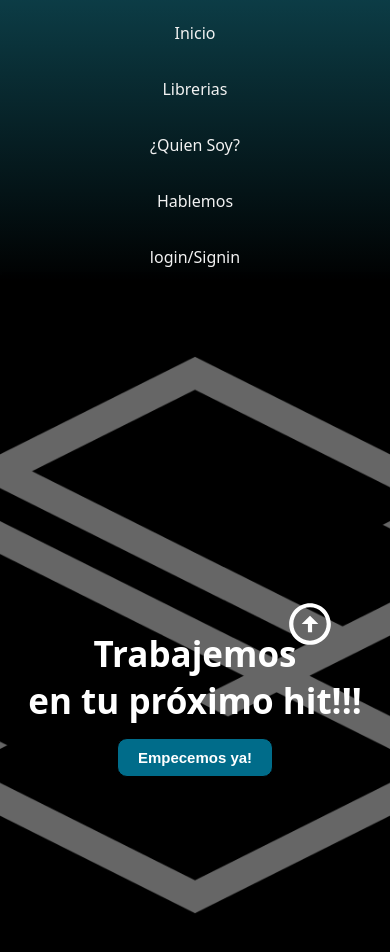
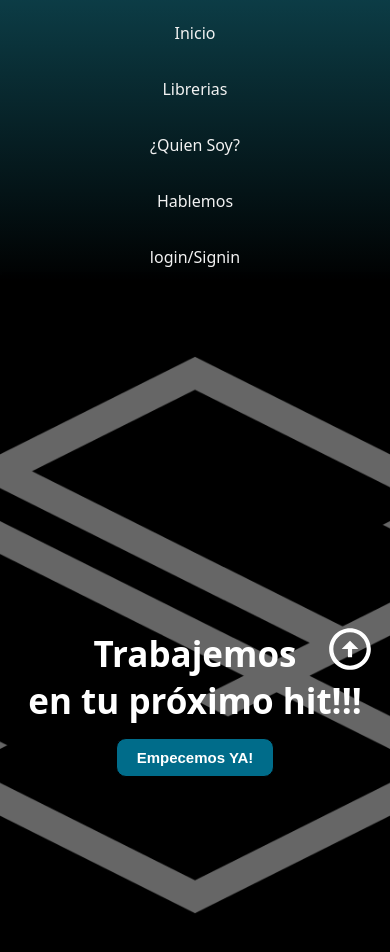
Before and after one commit to SergioIturralde/PF-Sergio-Iturralde, a plain HTML site: page index.html in a window 390 px wide. Shown: the part 138-1090 px from the top of the page. Drawn offline with Linux system fonts and the light colour scheme.

Commit message:
flecha arriba

```diff
--- a/css/estilos.css
+++ b/css/estilos.css
@@ -288,12 +288,12 @@ footer p {
   border: 1px solid black;
   box-shadow: 2px 2px 10px black;
   color: white;
-  background-color: rgb(0, 200, 255);
+  background-color: rgb(0, 200, 255,0.542);
   transition: 1s;
   }
 
 .btnQuien:hover {
-  background-color: rgba(0, 200, 255, 0.542);
+  background-color: rgba(0, 200, 255);
   transform: scale(1.3);
 }
 /* pagina hablemos */
@@ -308,6 +308,7 @@ footer p {
   margin-bottom: 70px;
   text-align: center;
   border-radius: 4px;
+  animation: move 3s ease;
 }
 .text {
   width: 300px;
@@ -352,6 +353,12 @@ footer p {
   margin-top: 100px;
   margin-bottom: 100px;
   border-radius: 4px;
+  animation: move 2s ease;
+}
+@keyframes move{
+  0%{
+    transform: translate(-60%,0);
+  }
 }
 .registro h4 {
   font-size: 20px;
@@ -503,6 +510,11 @@ footer p {
     width: 250px;
     height: 250px;
   }
+  .botton-up{
+    width: 10px;
+    height: 10px;
+    right: 35px;
+  }
   .librerias {
     display: grid;
     grid-template-columns: auto auto;
@@ -524,7 +536,7 @@ footer p {
     font-size:35px ;
   }
   .hero{
-    /* background-size: 375px; */
+
     background-size: cover;
     background-position: center;
   }
@@ -532,6 +544,11 @@ footer p {
     width: 200px;
     height: 200px;
 
+  }
+  .botton-up{
+    width: 10px;
+    height: 10px;
+    right: 35px;
   }
   .beats p{
     font-size: 15px;
--- a/index.html
+++ b/index.html
@@ -32,7 +32,7 @@
     <section class="hero">
       <h1>Trabajemos <br />en tu próximo hit!!!</h1>
       <form action="https://www.beatstars.com/sittheproducer">
-        <button class="botonEmp">Empecemos ya!</button>
+        <button class="botonEmp">Empecemos YA!</button>
       </form>
     </section>
     <section class="beats">
```
Also changed, not shown: librerias.html (+1 -1 lines).
